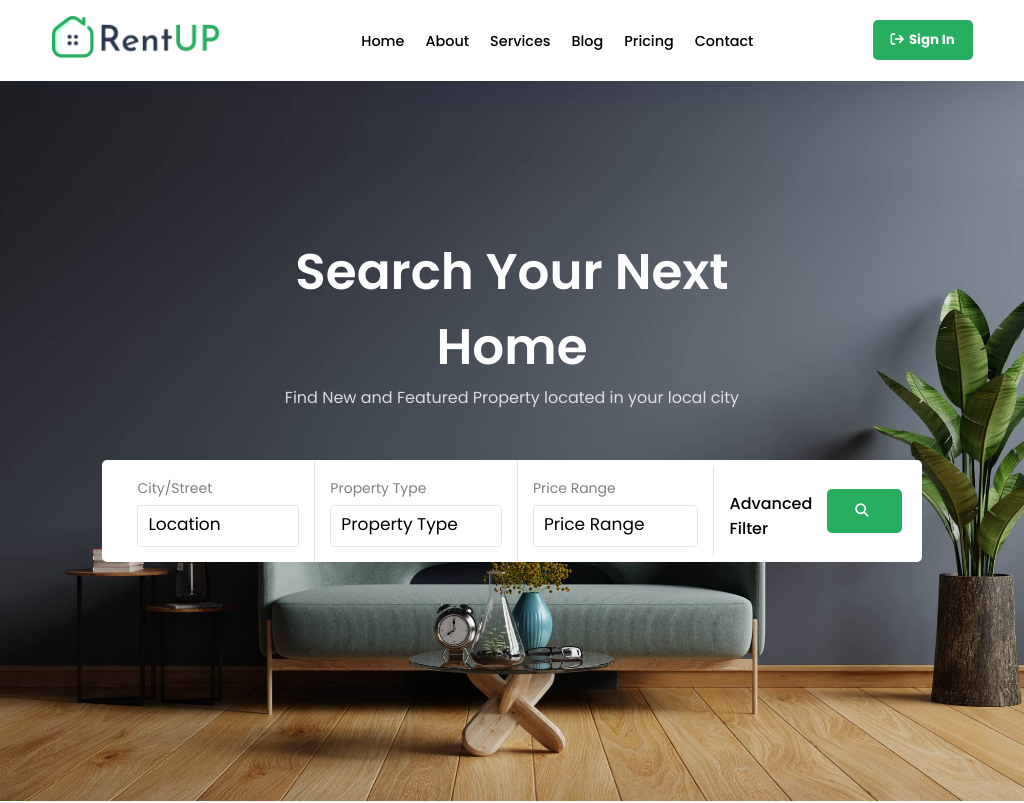
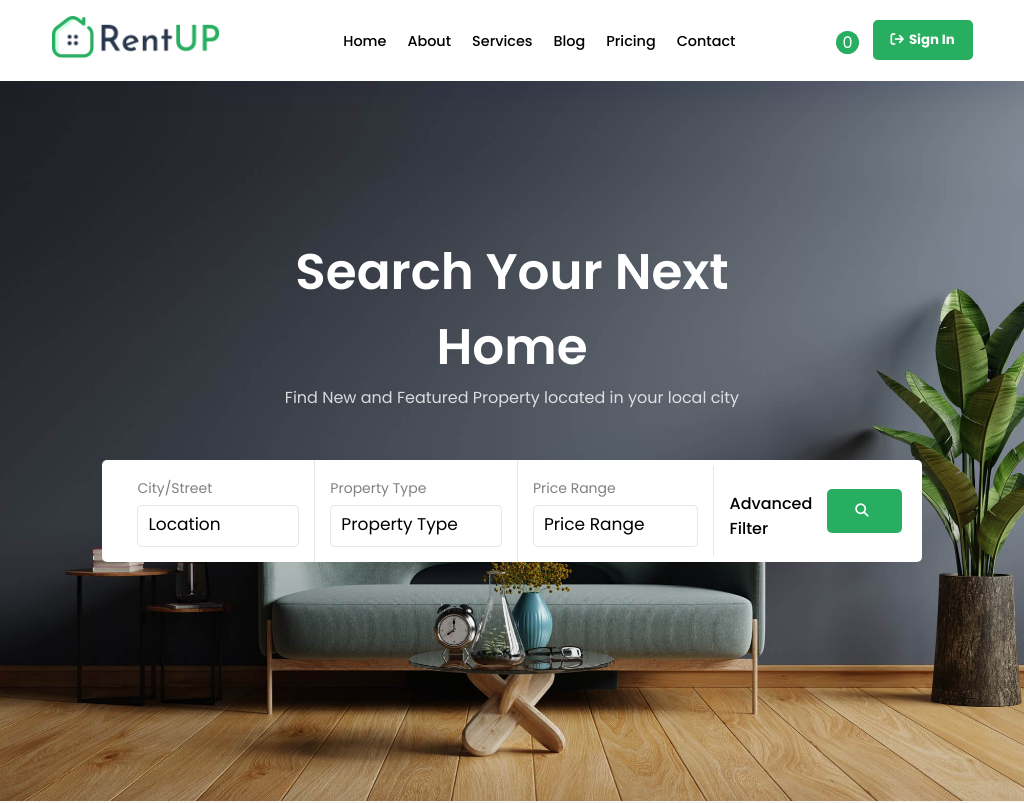
Before and after one commit to chrismbah/Rent-Up, a React (Vite) app: page / in a window 1024 px wide. Shown: the top 803 px of the page. Built offline with nearby package versions, Linux system fonts and the light colour scheme.

Commit message:
Fixed header design bugs

```diff
--- a/src/components/common/header/Header.css
+++ b/src/components/common/header/Header.css
@@ -37,6 +37,15 @@ header h4{
 header .toggle{
     display: none;
 }
+@media screen and (min-width:800px) {
+    header .small{
+        display: flex;
+        justify-content: space-between;
+        align-items: center;
+    }
+
+}
+
 @media screen and (max-width:1170px) {
     header .container{
         max-width: 90%;
@@ -52,14 +61,16 @@ header .toggle{
     }
     header h4{
         margin-right: 10px;
+        margin-bottom: 5px;
     }
    .btn1{
         padding: 10px 18px;
 
     }
-    .button h4{
+    .button h4 label{
         display: none;
     }
+
 }
 @media screen and (max-width:800px) {
     header{
@@ -82,7 +93,8 @@ header .toggle{
     }
     header .small{
         position: absolute;
-        top: 10vh;
+        top: 65px;
+        /* top: 20vh; */
         left: 0;
         width: 100%;
         background-color: var(--primary);
--- a/src/components/common/header/Header.jsx
+++ b/src/components/common/header/Header.jsx
@@ -7,7 +7,7 @@ import { AppContext } from "../../pages/Pages";
 
 export default function Header() {
   const [navlist, setnavlist] = useState(false);
-  const {listNum}=useContext(AppContext)
+  const { listNum } = useContext(AppContext);
   return (
     <>
       <header>
@@ -17,7 +17,7 @@ export default function Header() {
           </div>
           <div className="nav">
             <ul className={navlist ? "small" : "flex"}>
-              {nav.map((list, index)=> (
+              {nav.map((list, index) => (
                 <li key={index}>
                   <Link to={list.path}>{list.text}</Link>
                 </li>
@@ -26,7 +26,7 @@ export default function Header() {
           </div>
           <div className="button flex">
             <h4>
-              <span>{listNum}</span> My List
+              <span>{listNum}</span> <label>My List</label>
             </h4>
             <button className="btn1">
               <i className="fa fa-sign-out"></i>
--- a/src/main.css
+++ b/src/main.css
@@ -152,6 +152,6 @@ img{
     margin-bottom: 80px;
 }
 @media screen and (max-width:950px) {
-    .heading h1{
-    }
+    /* .heading h1{
+    }    */
 }
```
